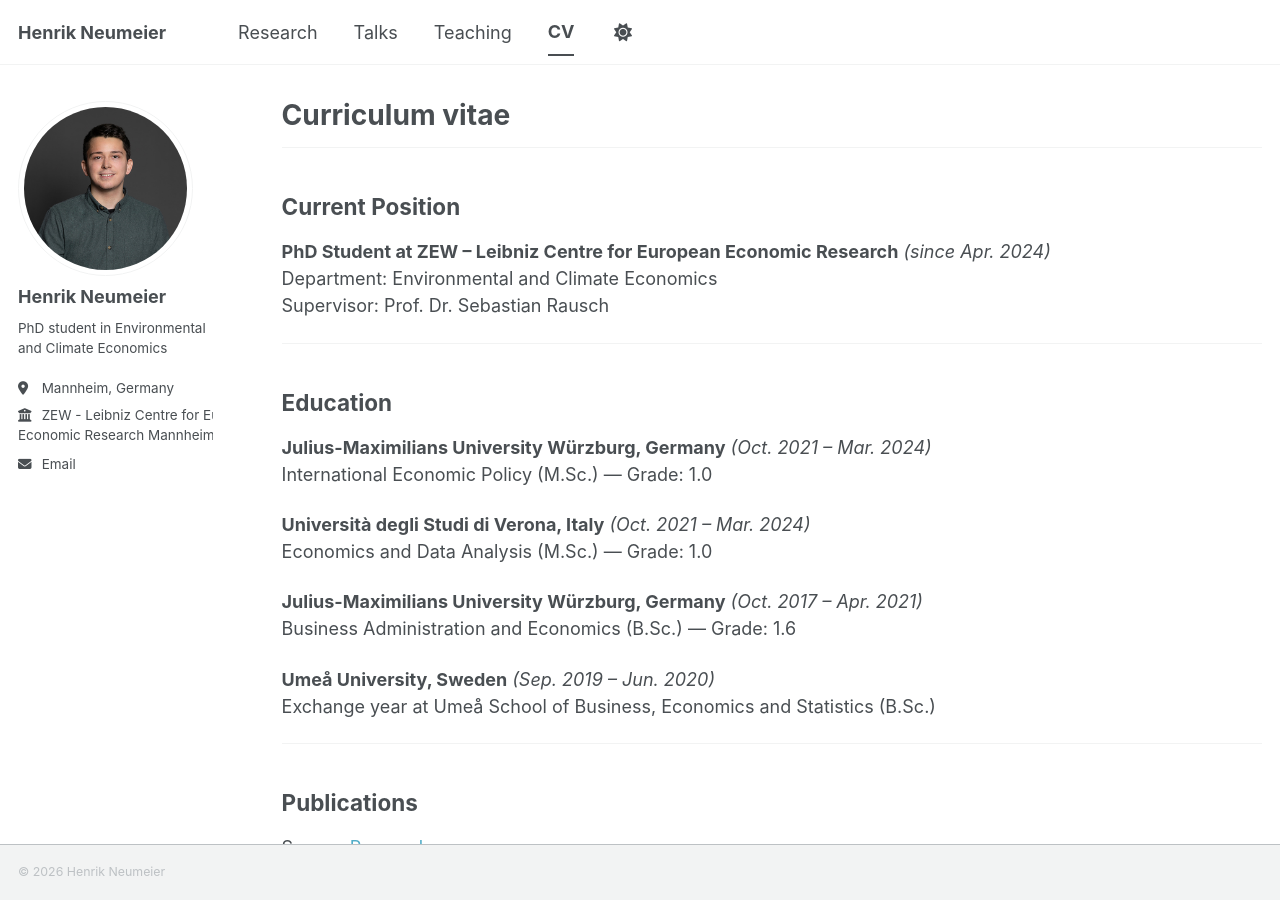
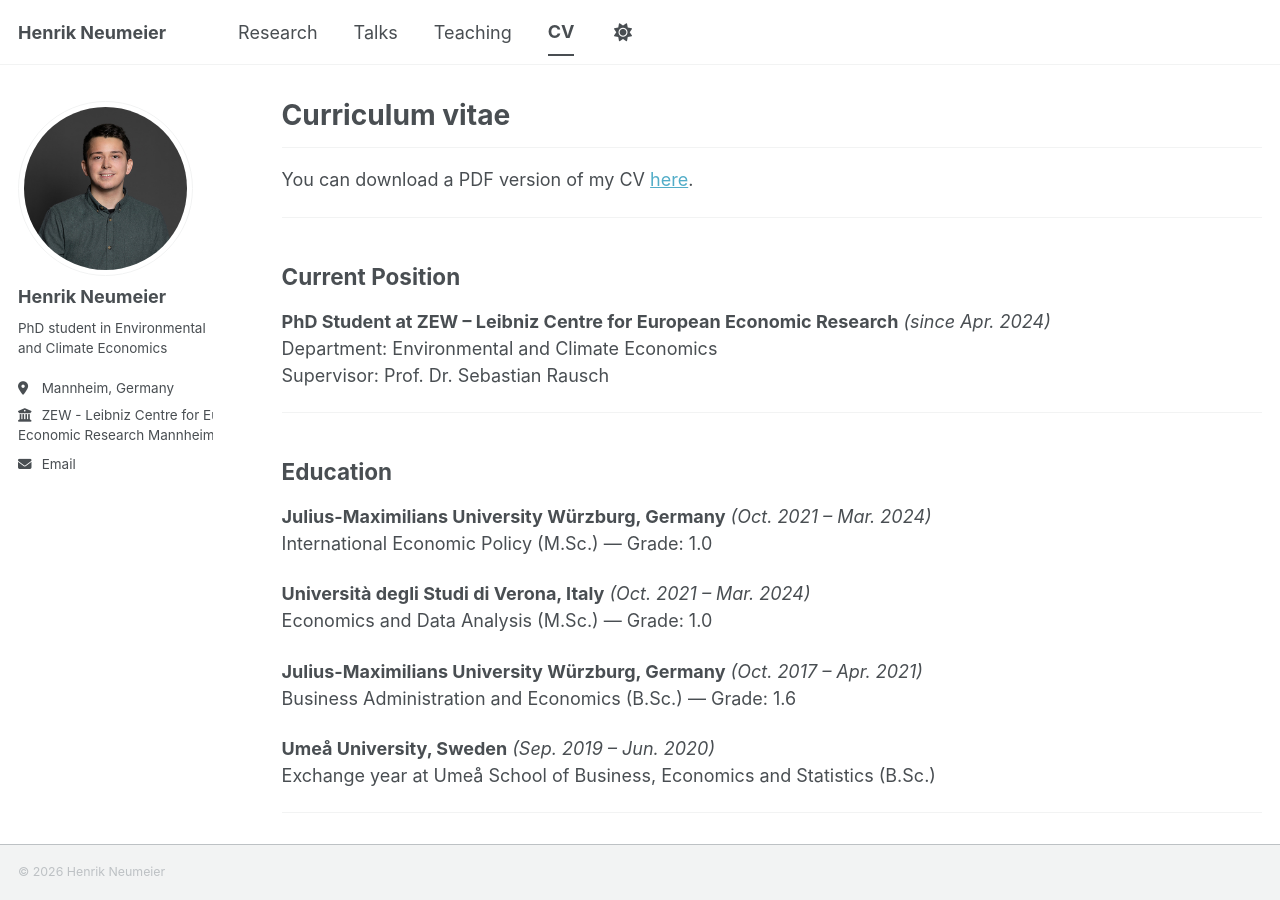
Before and after one commit to henrikneumeier/henrikneumeier.github.io, a Jekyll site: the page built from _pages/cv.md, in a window 1280 px wide and 900 px high. Built offline with Jekyll 4.4.1, drawn with Linux system fonts in a browser that asks for light colours; a script bundle is joined from its source files by our own code; library files that are not in the unit come from our copies.

Commit message:
Update cv.md

```diff
--- a/_pages/cv.md
+++ b/_pages/cv.md
@@ -8,6 +8,10 @@ redirect_from:
 ---
 
 {% include base_path %}
+
+---
+
+You can download a PDF version of my CV [here](/files/cv.pdf).
 
 ---
 
```
